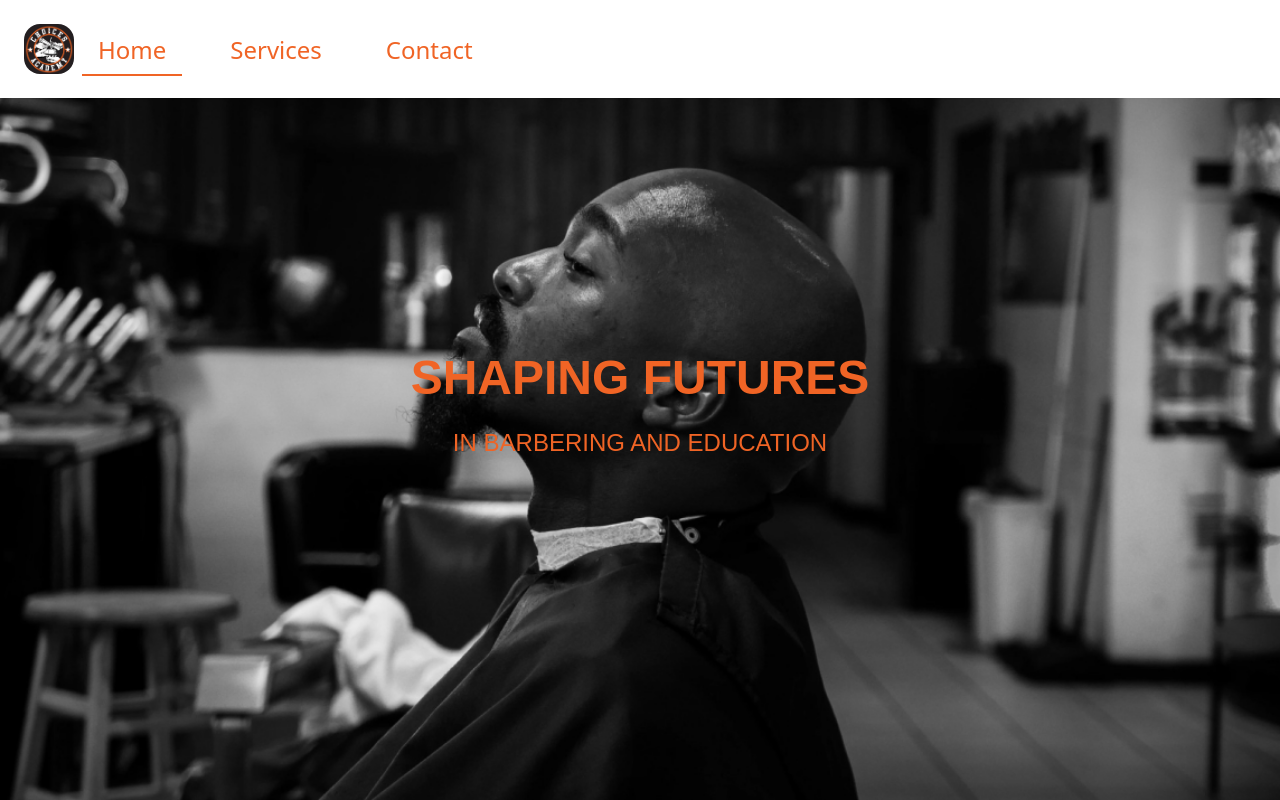
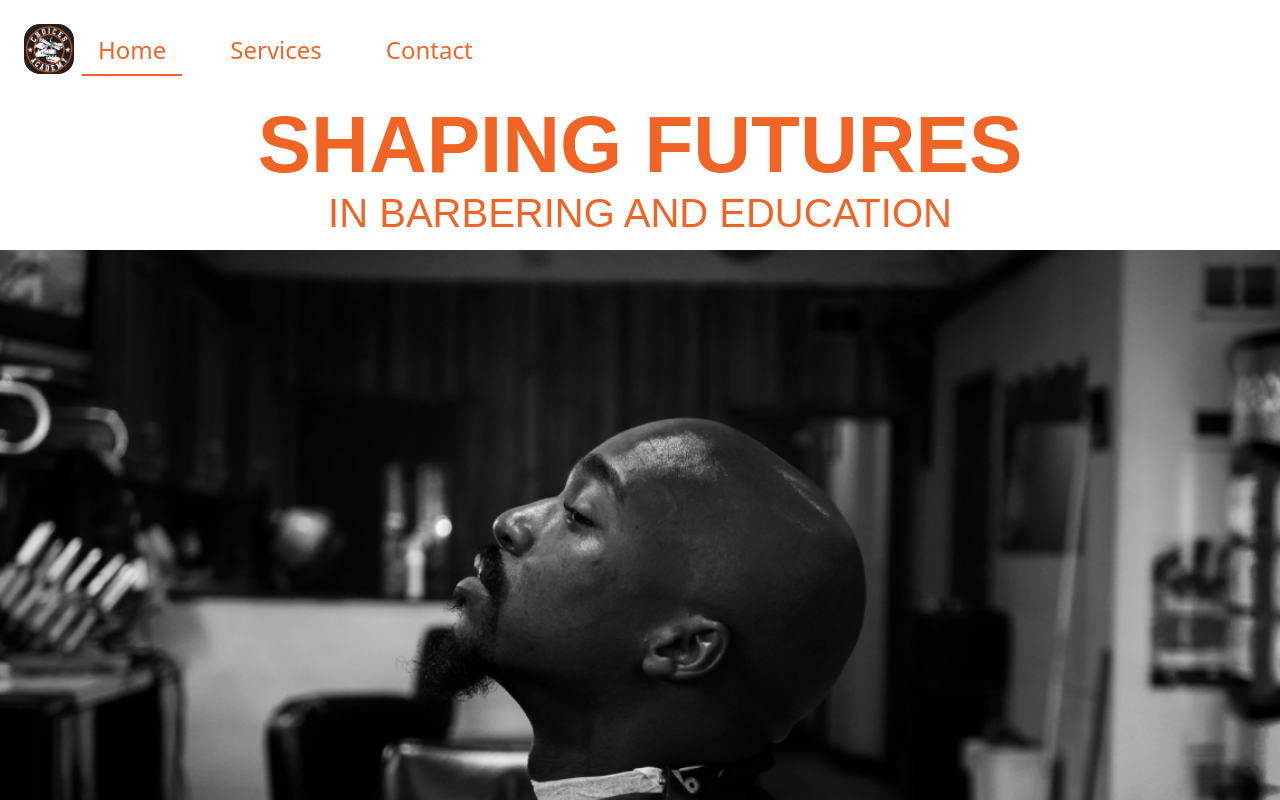
Before and after one commit to hatakedevelops/angular-testing, an Angular app in the folder business-profile/: page /home in a window 1280 px wide. Shown: the top 800 px of the page. Built offline with nearby package versions, Linux system fonts and the light colour scheme; grey boxes are pictures that could not be loaded; a web font is replaced by a local one.

Commit message:
refactor homepage content

```diff
--- a/business-profile/src/app/home-page/home-page.component.css
+++ b/business-profile/src/app/home-page/home-page.component.css
@@ -5,15 +5,15 @@
   }
 
   .content-image {
+    padding-top: 250px;
     width: 100%;
-    height: 100%; /* Make image fill container */
     object-fit: cover; /* Maintain aspect ratio and cover container */
     display: block;
   }
 
   .content {
     position: absolute;
-    top: 50%;
+    top: 25%;
     left: 50%;
     transform: translate(-50%, -50%); /* Center content */
     text-align: center;
@@ -23,11 +23,12 @@
 
   .title {
     font-family: 'Notable', sans-serif; /* Use Notable font */
-    font-size: 3rem; /* Adjust as needed */
-    margin-bottom: 10px;
+    font-size: 5rem; /* Adjust as needed */
+    margin-bottom: 5px;
   }
 
   .subtitle {
     font-family: 'Notable', sans-serif;
-    font-size: 1.5rem; /* Adjust as needed */
+    font-size: 2.5rem; /* Adjust as needed */
+    margin-top: -5px;
   }
--- a/business-profile/src/app/home-page/home-page.component.html
+++ b/business-profile/src/app/home-page/home-page.component.html
@@ -1,4 +1,4 @@
-<div class="hcontainer">
+<div class="container">
   <div class="content">
     <h1 class="title">SHAPING FUTURES</h1>
     <p class="subtitle">IN BARBERING AND EDUCATION</p>
```
